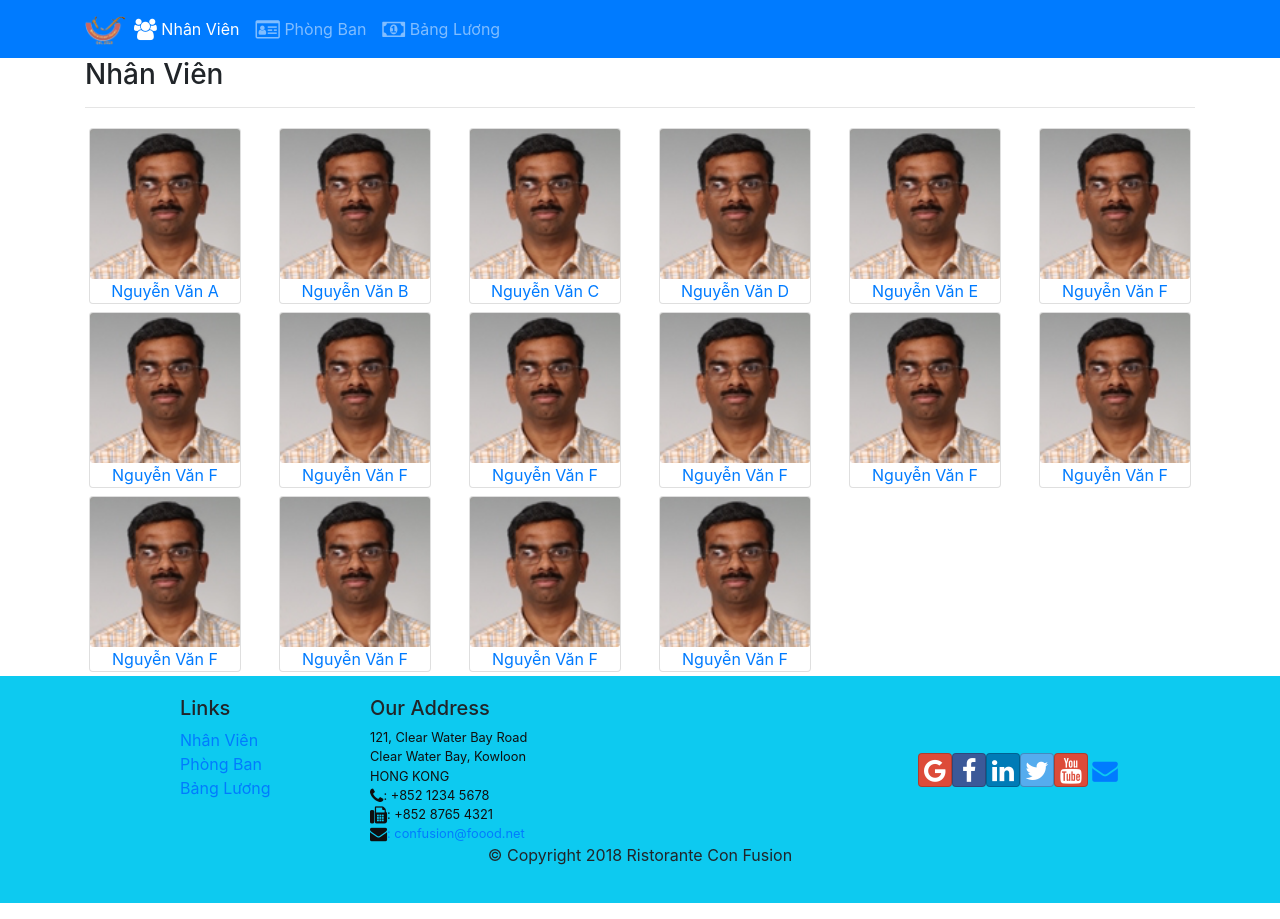
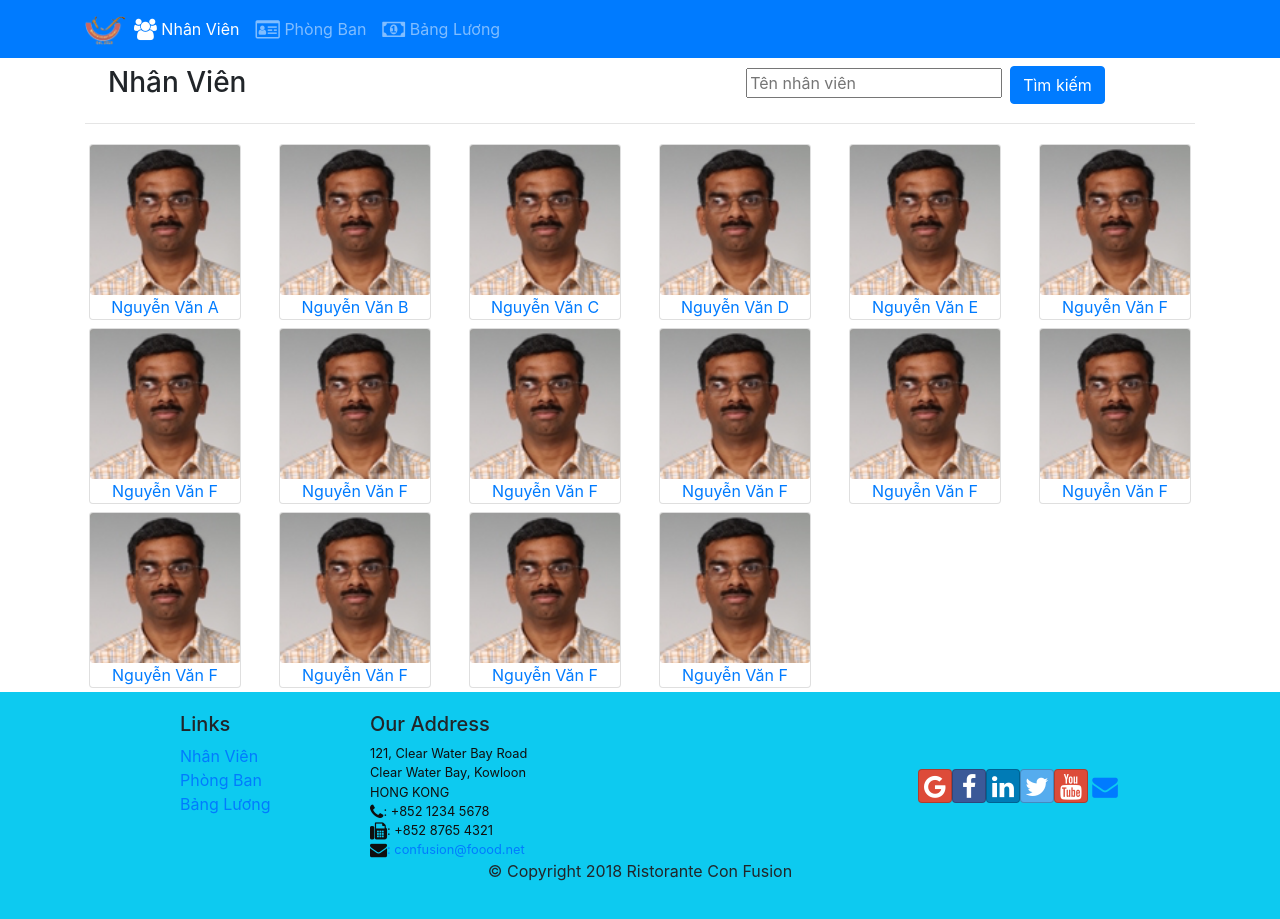
Before and after one commit to dieuvt19/FUNIXReactJS, a React (Create React App) app: page /nhanvien in a window 1280 px wide. Built offline with nearby package versions, Linux system fonts and the light colour scheme.

Commit message:
search function

```diff
--- a/src/components/StaffListComponent.js
+++ b/src/components/StaffListComponent.js
@@ -15,6 +15,24 @@ function RenderStaffItem({ staff, onClick }) {
   );
 }
 
+function RenderStaffSearch({ staff, onClick }) {
+  return (
+    <React.Fragment>
+      {staff.map((item) => {
+        const { id, name, image } = item;
+        return (
+          <Card>
+            <Link to={`/nhanvien/${id}`}>
+              <CardImg width="100%" src={image} value={name} />
+              <p className="col d-flex justify-content-center m-0">{name}</p>
+            </Link>
+          </Card>
+        );
+      })}
+    </React.Fragment>
+  );
+}
+
 const StaffList = (props) => {
   console.log(props);
 
@@ -27,11 +45,45 @@ const StaffList = (props) => {
       </div>
     );
   });
+
+  const [valueSearch, setValueSearch] = useState("");
+  const searchStaff = () => {
+    if (valueSearch === "") {
+      alert("Vui lòng nhập tên nhân viên cần tìm!");
+    } else {
+      const staffSearch = props.staffs.filter((staff) =>
+        staff.name.toLowerCase().includes(valueSearch.toLowerCase())
+      );
+      console.log(staffSearch);
+      return (
+        <div key={staffSearch.id} className="col-6 col-md-4 col-lg-2">
+          <div className="m-1">
+            <RenderStaffSearch staff={staffSearch} />
+          </div>
+        </div>
+      );
+    }
+  };
+
   return (
     <div className="container">
-      <h3>Nhân Viên</h3>
+      <div className="d-flex m-2">
+        <h3 className="col-7">Nhân Viên</h3>
+        <div className="col-5">
+          <input
+            type="text"
+            placeholder="Tên nhân viên"
+            onChange={(e) => setValueSearch(e.target.value)}
+          />
+          <button className="btn btn-primary btn-xs ml-2" onClick={searchStaff}>
+            Tìm kiếm
+          </button>
+        </div>
+      </div>
       <hr />
-      <div className="row ">{listStaff}</div>
+      <div className="row">
+        {valueSearch === "" ? listStaff : searchStaff(valueSearch)}
+      </div>
     </div>
   );
 };
```
